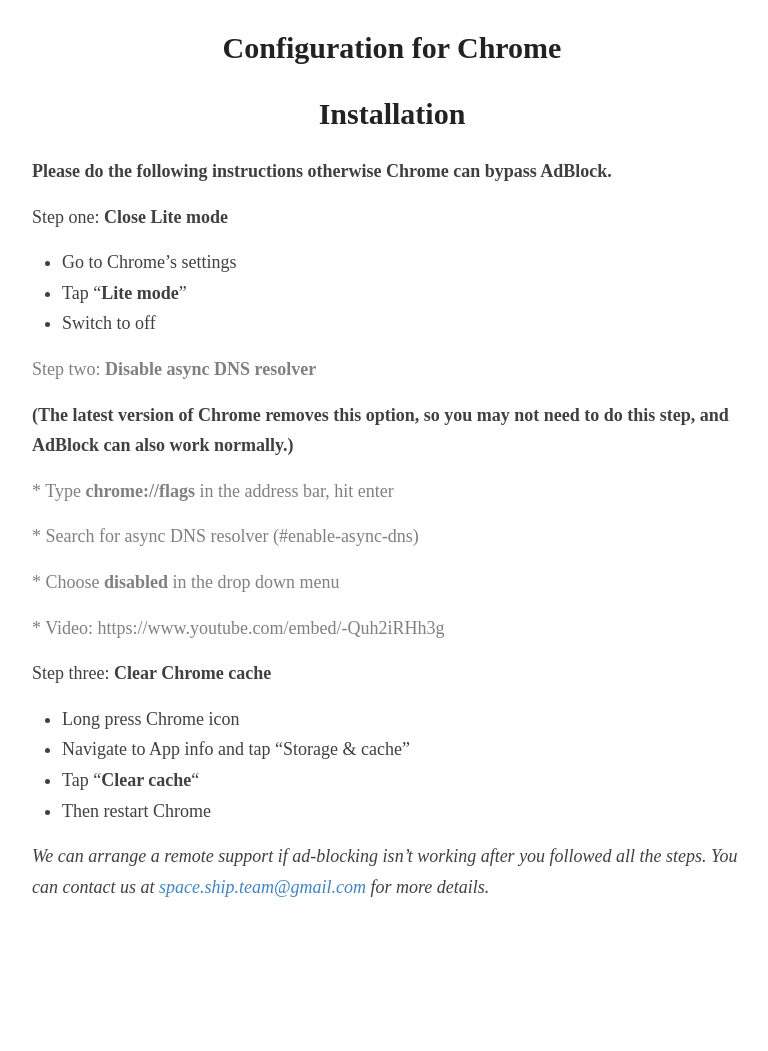
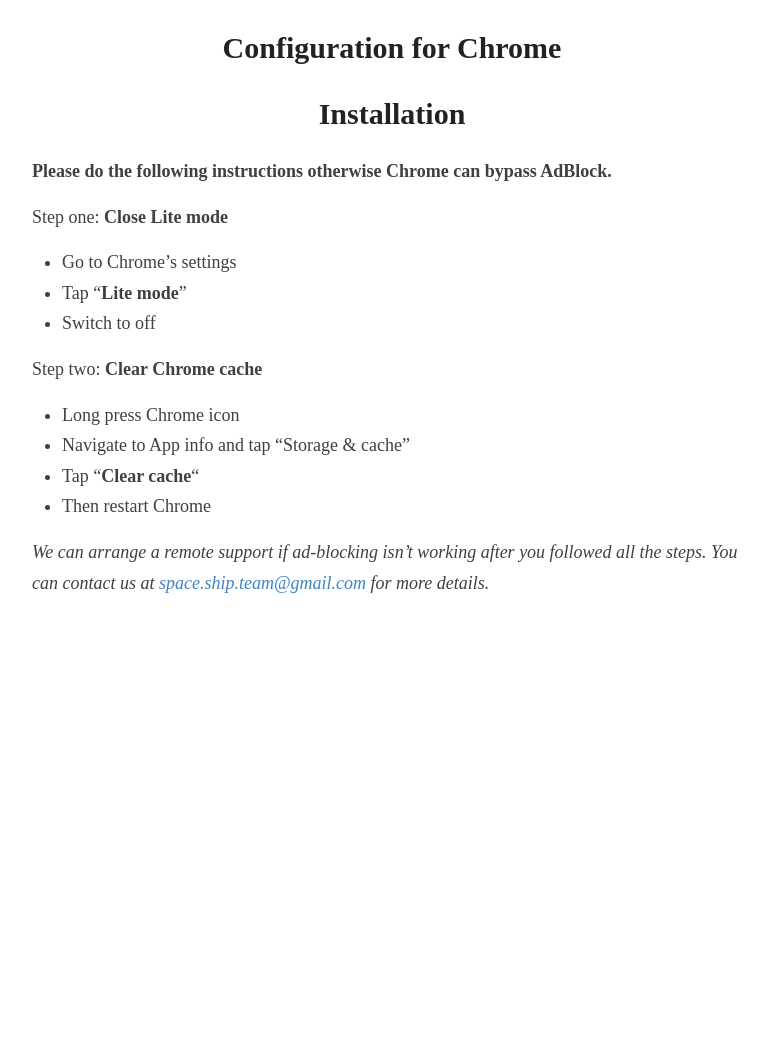
Before and after one commit to SpaceShipApps/SpaceShipApps.github.io, a Jekyll site: the page built from _pages/chrome.md, in a window 1280 px wide. Shown: the whole page, without its empty margins (248-1016 px from the left). Built offline with Jekyll 4.4.1, drawn with Linux system fonts in a browser that asks for light colours; after the commit the page ends 930 px from its top, so only the background shows below that.

Commit message:
Update chrome.md

```diff
--- a/_pages/chrome.md
+++ b/_pages/chrome.md
@@ -18,20 +18,7 @@
 *   Tap "**Lite mode**"
 *   Switch to off
 
-
-<span style="color:gray">Step two: **Disable async DNS resolver**</span>
-
-**(The latest version of Chrome removes this option, so you may not need to do this step, and AdBlock can also work normally.)**
-
-<span style="color:gray">*   Type **chrome://flags** in the address bar, hit enter</span>
-
-<span style="color:gray">*   Search for async DNS resolver (#enable-async-dns)</span>
-
-<span style="color:gray">*   Choose **disabled** in the drop down menu</span>
-
-<span style="color:gray">*   Video: https://www.youtube.com/embed/-Quh2iRHh3g</span>
-
-Step three: **Clear Chrome cache**
+Step two: **Clear Chrome cache**
 
 *   Long press Chrome icon
 *   Navigate to App info and tap “Storage & cache”
```
